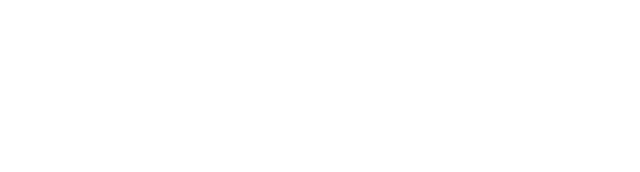
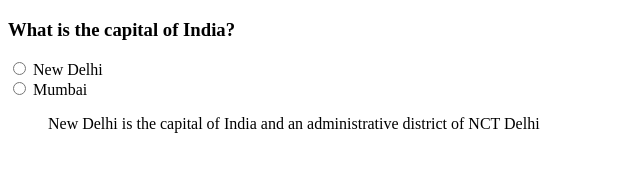
Before and after one commit to acciojob/trivia-Aakash-050, a website: page main.html in a window 1280 px wide. Shown: the whole page, without its empty margins (0-640 px from the left). Drawn offline with Linux system fonts and the light colour scheme.

Commit message:
Add question space

```diff
--- a/main.html
+++ b/main.html
@@ -8,6 +8,13 @@
 
 <body>
 	<!-- the entire body must be written by student -->
+	<h3>What is the capital of India?</h3>
+	<input type="radio" name="newdelhi" id="newdelhi">
+	<label for="newdelhi">New Delhi</label>
+	<br>
+	<input type="radio" name="newdelhi" id="mumbai">
+	<label for="mumbai">Mumbai</label>
+	<blockquote cite="https://en.wikipedia.org/wiki/New_Delhi">New Delhi is the capital of India and an administrative district of NCT Delhi</blockquote>
     <script type="text/javascript" src="./script.js">
 </script>
 
```
